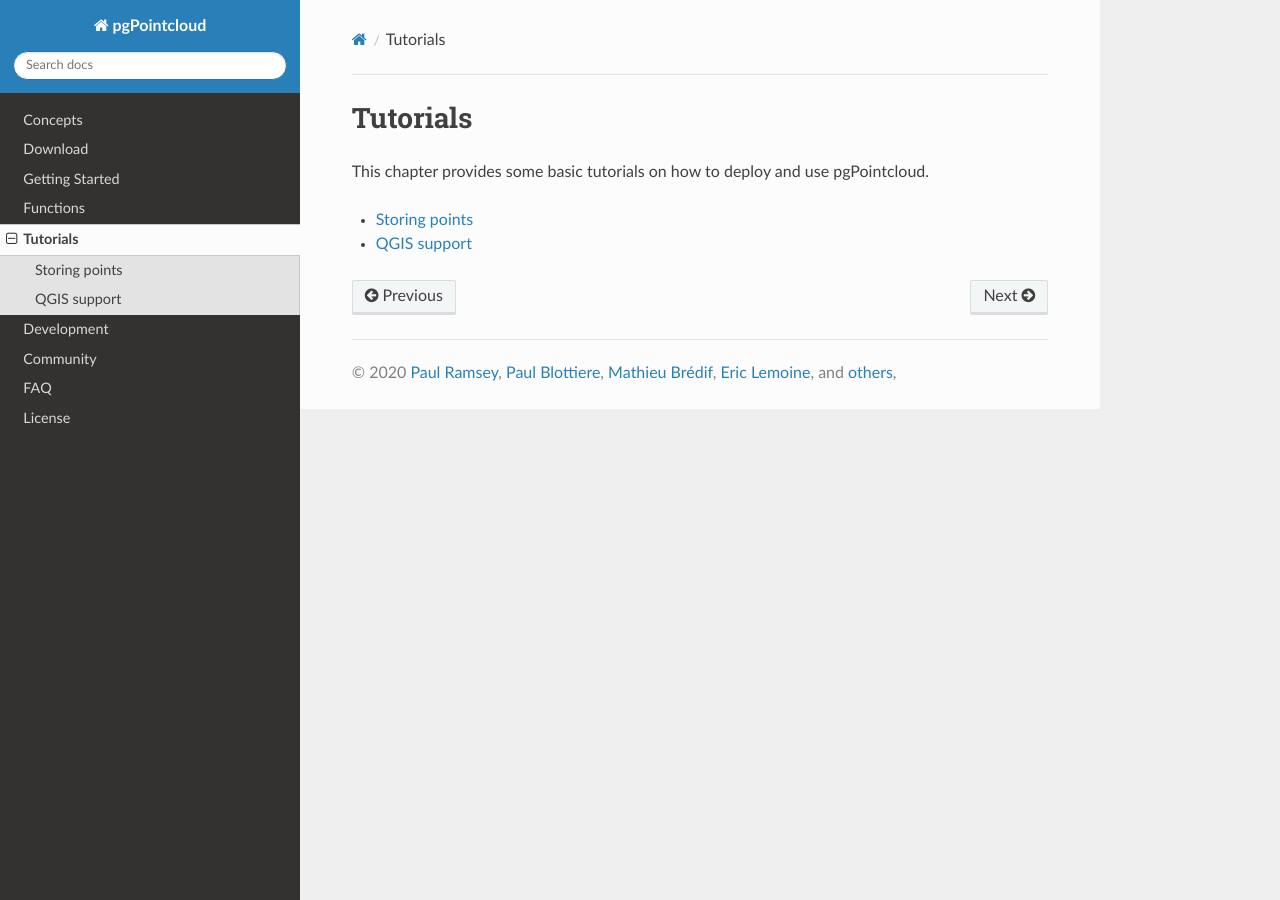
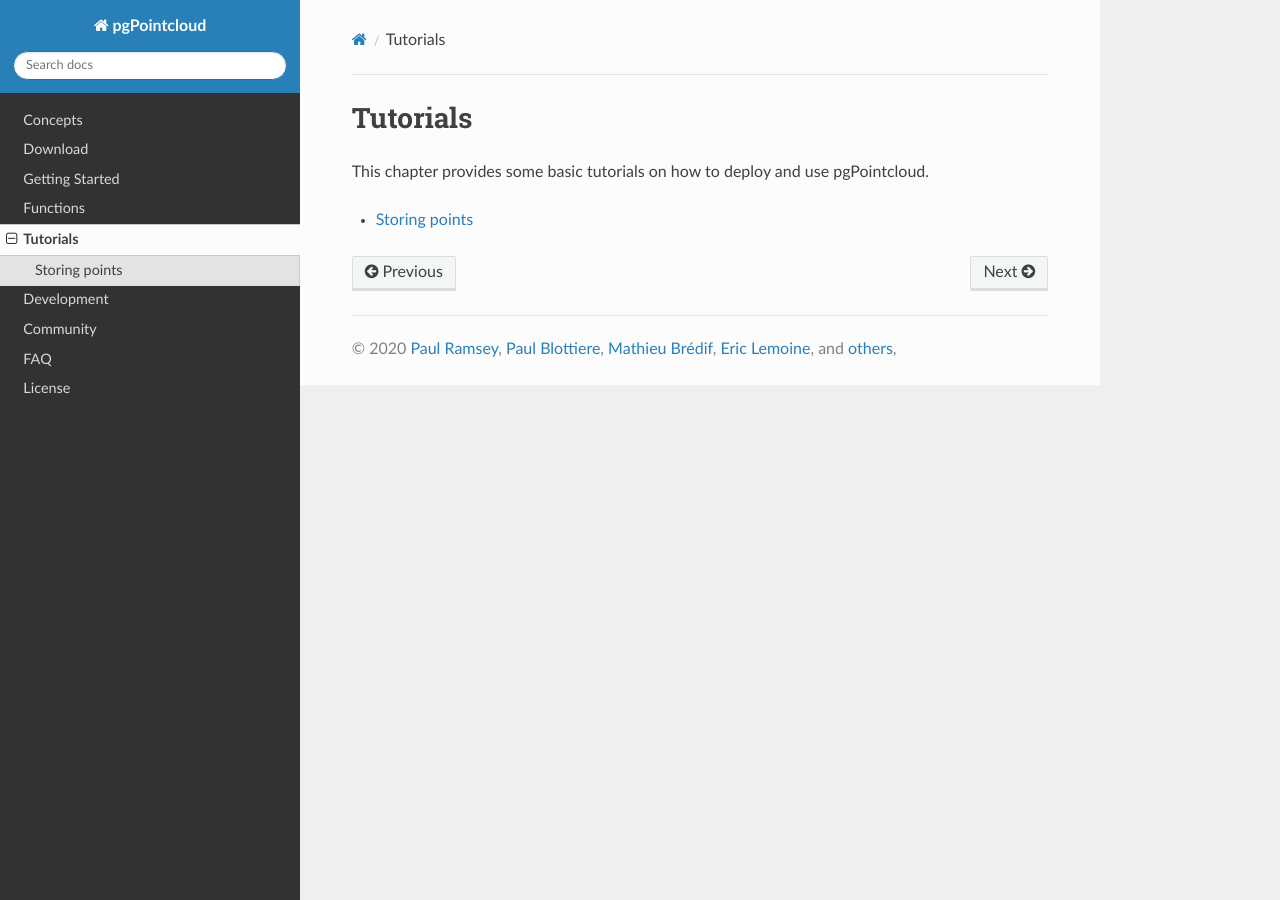
Before and after one commit to pgpointcloud/pointcloud, a Sphinx documentation site: the page built from doc/tutorials/index.rst, in a window 1280 px wide. Built offline with Sphinx 7.4.7 and the Read the Docs theme 2.0.0, drawn with Linux system fonts in a browser that asks for light colours.

Commit message:
Update doc

```diff
--- a/doc/tutorials/index.rst
+++ b/doc/tutorials/index.rst
@@ -11,4 +11,3 @@
   :maxdepth: 1
 
   storing
-  qgis
--- a/doc/tutorials/qgis.rst
+++ /dev/null
@@ -1,6 +0,0 @@
-******************************************************************************
-QGIS support
-******************************************************************************
-
-This chapter provides some basic tutorials on how to deploy and use
-pgPointcloud.
```
